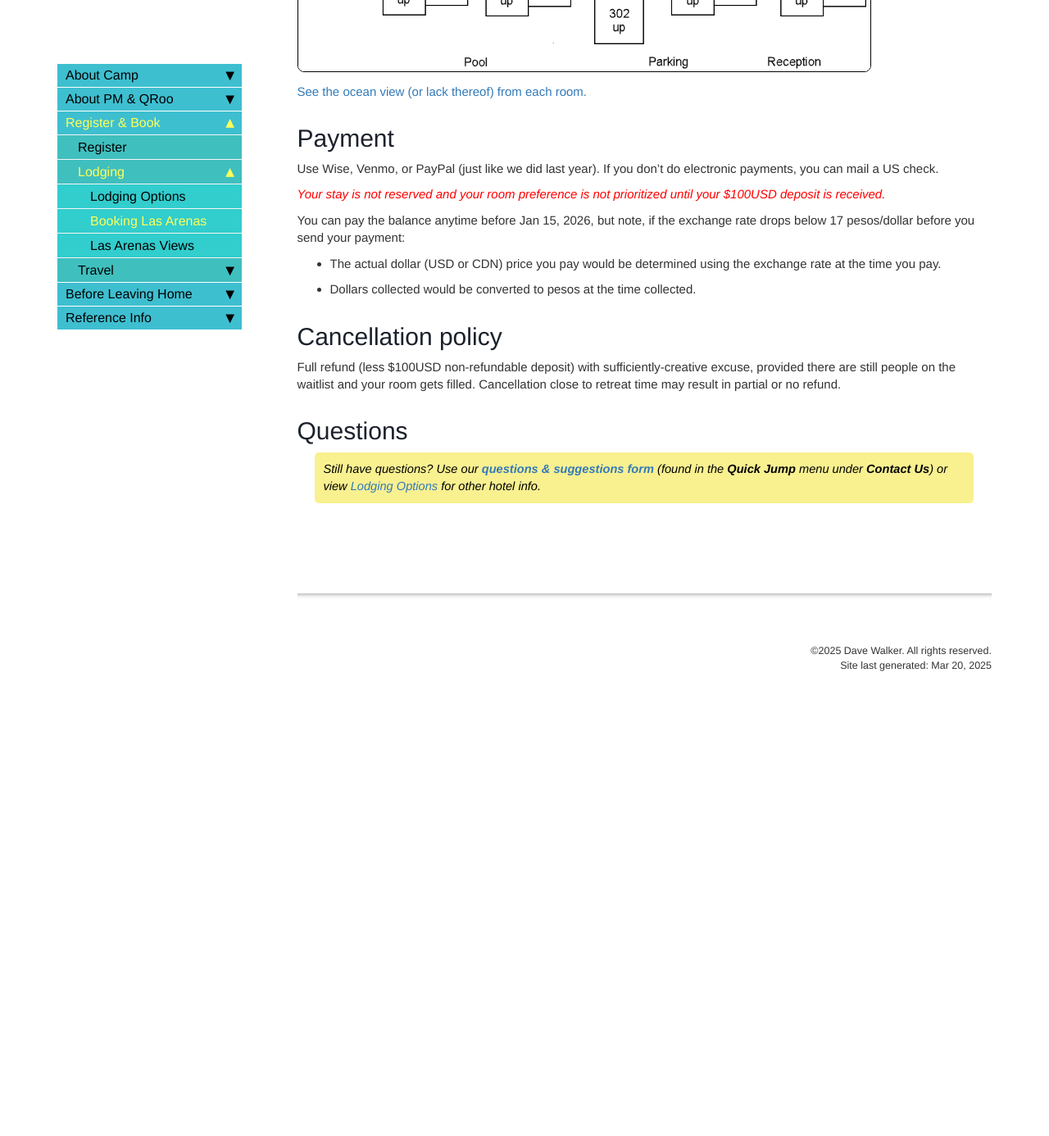
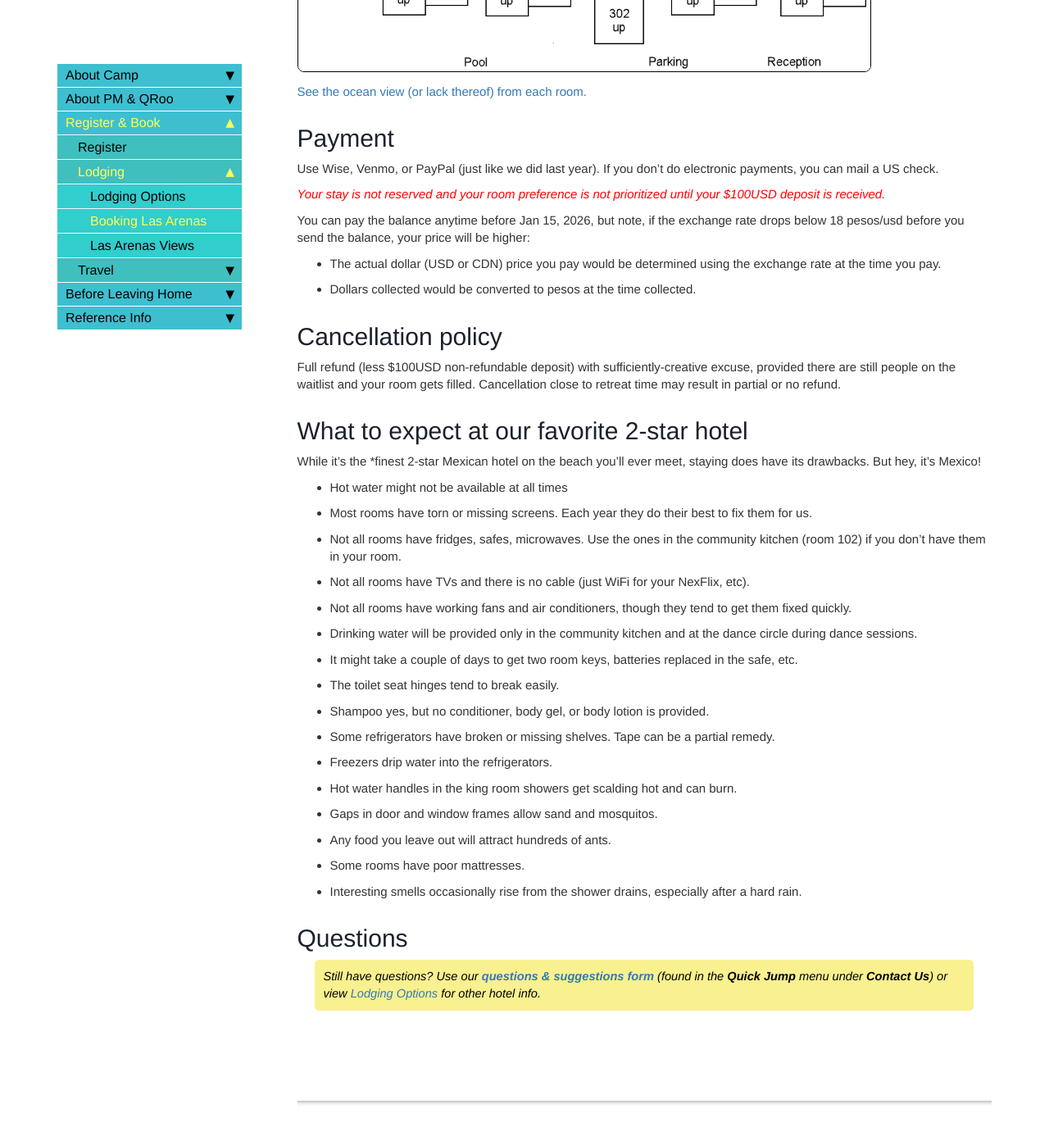
Before and after one commit to davewalker60/pmdup, a Jekyll site: the page built from pages/booking-las-arenas.md, in a window 1280 px wide and 1400 px high, scrolled down 1251 px. Shown: the top 1386 px of the window at 82% size. Built offline with Jekyll 4.4.1, drawn with Linux system fonts in a browser that asks for light colours; comment, search, counter and statistics services are not loaded; before the commit the page ends 2123 px from its top, so only the background shows below that; some of the changed text lies outside the part shown.

Commit message:
More 2026 updates

```diff
--- a/pages/booking-las-arenas.md
+++ b/pages/booking-las-arenas.md
@@ -12,7 +12,7 @@
 For 2026, we have again booked the entire 30-room Hotel Las Arenas Puerto Morelos. This time for 9 nights (Feb 11 check in to Feb 20 check out) and several rooms for a additional nights before and after. We must eventually release the unbooked additional rooms back to the hotel, so the sooner you know your dates, the better chance a room will be available for you. Dates for camp are Feb 13-19 (with likely pre- and post-camp dancing the day before and after).
 
 **PLEASE READ CAREFULLY:**<br>
-**For 2026, we had to pay a 50,000 peso deposit. In the unlikely event that the courts decide to transfer control of the hotel back to the original owner, there is a slim chance that we might not be able to recover that money, even though we've been reassured/guaranteed in writing that it is 100% secure.**
+**Reserving the hotel for 2026 requires a 50,000 peso deposit. In the unlikely event that the courts decide to transfer control of the hotel back to the original owner, there is a slim chance that we might not be able to recover that money, even though we've been reassured/guaranteed in writing that it is 100% secure.**
 
 **What we are asking of you is to share in that slight risk. To that end, we are requiring that each camp participant send a $100USD deposit to reserve your stay and prioritize your room preference. Your deposit is non-refundable if the unlikely scenario described above comes to fruition or if you cancel of your own accord.**
 
@@ -44,7 +44,7 @@
 
 <span style="color:red">*Your stay is not reserved and your room preference is not prioritized until your $100USD deposit is received.*</span>
 
-You can pay the balance anytime before Jan 15, 2026, but note, if the exchange rate drops below 17 pesos/dollar before you send your payment:
+You can pay the balance anytime before Jan 15, 2026, but note, if the exchange rate drops below 18 pesos/usd before you send the balance, your price will be higher:
 * The actual dollar (USD or CDN) price you pay would be determined using the exchange rate at the time you pay.
 * Dollars collected would be converted to pesos at the time collected.
 
@@ -52,6 +52,27 @@
 
 Full refund (less $100USD non-refundable deposit) with sufficiently-creative excuse, provided there are still people on the waitlist and your room gets filled. Cancellation close to retreat time may result in partial or no refund.
 
+# What to expect at our favorite 2-star hotel
+
+While it's the *finest 2-star Mexican hotel on the beach you'll ever meet, staying does have its drawbacks. But hey, it's Mexico!
+
+* Hot water might not be available at all times
+* Most rooms have torn or missing screens. Each year they do their best to fix them for us.
+* Not all rooms have fridges, safes, microwaves. Use the ones in the community kitchen (room 102) if you don't have them in your room.
+* Not all rooms have TVs and there is no cable (just WiFi for your NexFlix, etc).
+* Not all rooms have working fans and air conditioners, though they tend to get them fixed quickly.
+* Drinking water will be provided only in the community kitchen and at the dance circle during dance sessions.
+* It might take a couple of days to get two room keys, batteries replaced in the safe, etc.
+* The toilet seat hinges tend to break easily.
+* Shampoo yes, but no conditioner, body gel, or body lotion is provided.
+* Some refrigerators have broken or missing shelves. Tape can be a partial remedy.
+* Freezers drip water into the refrigerators.
+* Hot water handles in the king room showers get scalding hot and can burn.
+* Gaps in door and window frames allow sand and mosquitos.
+* Any food you leave out will attract hundreds of ants.
+* Some rooms have poor mattresses.
+* Interesting smells occasionally rise from the shower drains, especially after a hard rain.
+
 # Questions
 
 > Still have questions? Use our [**questions & suggestions form**](https://docs.google.com/forms/d/e/1FAIpQLSeKsY-e9iy44578E1ijjs_g5Bwi1gZCuW439N1bOBlL76U5qg/viewform){:target="_blank"} (found in the **Quick Jump** menu under **Contact Us**) or view [Lodging Options](lodging-options.md) for other hotel info.
```
Also changed, not shown: pages/register.md (+4 -2 lines).
